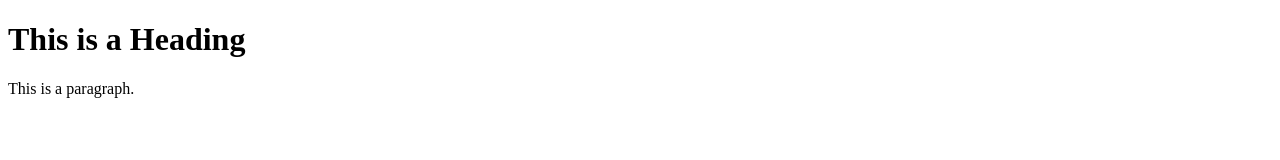
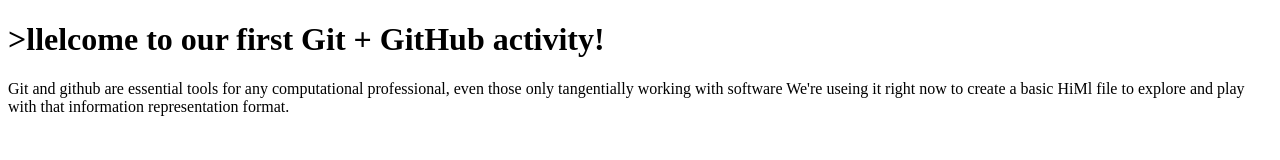
Before and after one commit to qinge-crypto/CS110_Html, a plain HTML site: page index.html in a window 1280 px wide. Drawn offline with Linux system fonts and the light colour scheme.

Commit message:
Update index.html

```diff
--- a/index.html
+++ b/index.html
@@ -5,8 +5,9 @@
 </head>
 <body>
 
-<h1>This is a Heading</h1>
-<p>This is a paragraph.</p>
+<h1>>llelcome to our first Git + GitHub activity!</h1>
+<p>Git and github are essential tools for any computational professional, even those only tangentially working with software
+We're useing it right now to create a basic HiMl file to explore and play with that information representation format.</p>
 
 </body>
 </html>
```
